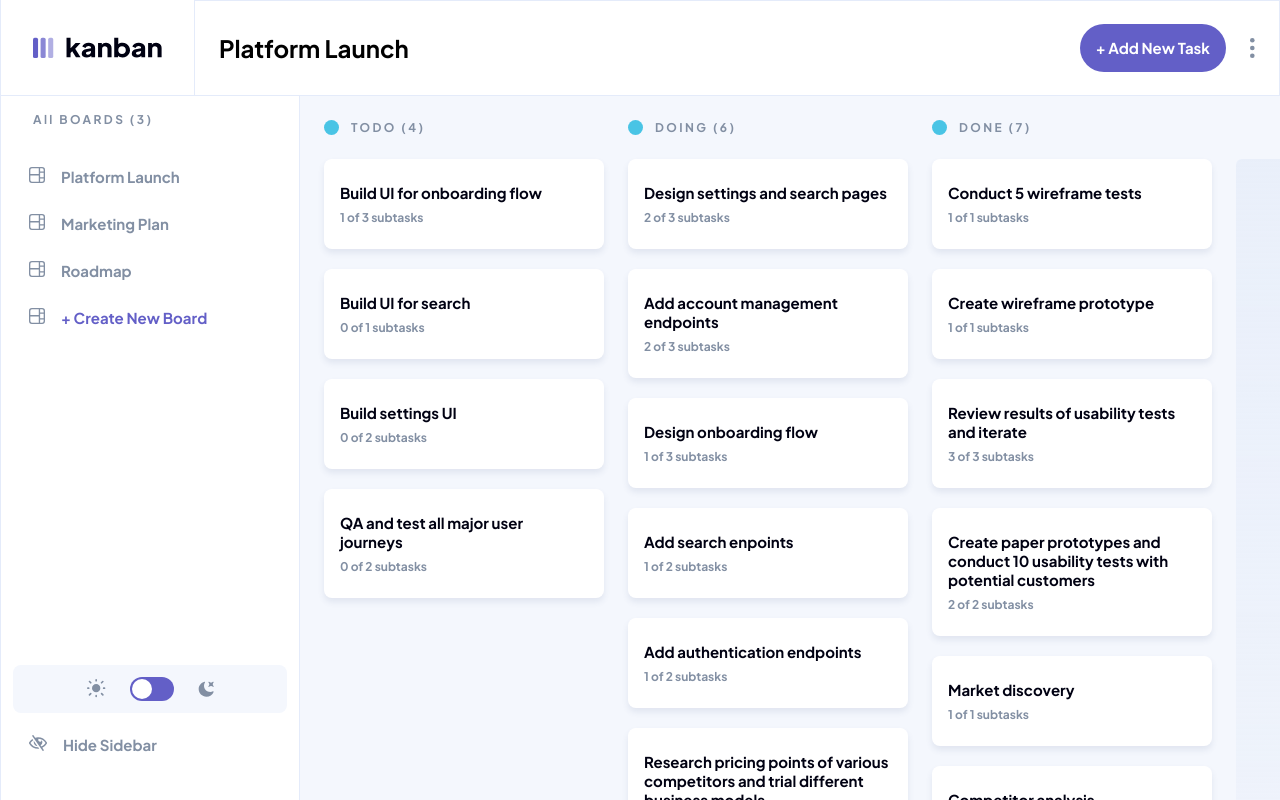
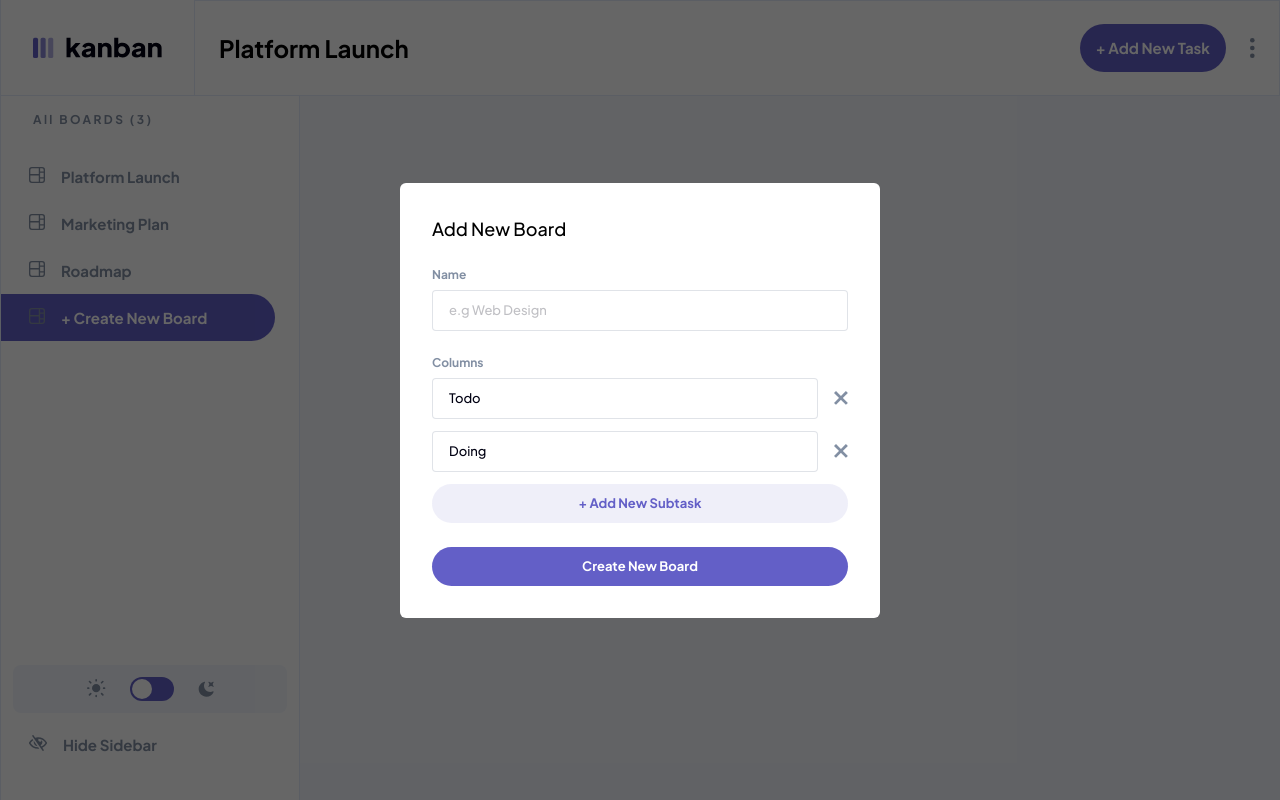
Before and after one commit to arey-dev/task-management, a React (Vite) app: page /task-management/board/add-board in a window 1280 px wide. Built offline with nearby package versions, Linux system fonts and the light colour scheme.

Commit message:
create Add Board component and configure its route

```diff
--- a/src/App.jsx
+++ b/src/App.jsx
@@ -2,6 +2,7 @@ import { createBrowserRouter, RouterProvider } from "react-router-dom";
 import { Root } from "./routes";
 import { Board } from "./routes";
 import { AddTask } from "./routes/AddTask";
+import { AddBoard } from "./routes/AddBoard";
 
 const router = createBrowserRouter(
   [
@@ -20,6 +21,10 @@ const router = createBrowserRouter(
             },
           ],
         },
+        {
+          path: "/board/add-board",
+          element: <AddBoard />,
+        },
       ],
     },
   ],
--- a/src/components/BoardNav.jsx
+++ b/src/components/BoardNav.jsx
@@ -17,7 +17,7 @@ export function BoardNav({ boards }) {
         ))}
         <li className="relative right-6">
           <Link
-            to="board/platform-launch"
+            to="board/add-board"
             title="+ Create New Board"
             className="text-primary"
           />
--- /dev/null
+++ b/src/routes/AddBoard.jsx
@@ -0,0 +1,63 @@
+import { Form } from "react-router-dom";
+import { Modal } from "../components/Modal";
+import { Input } from "../components/form/Input";
+import { RemovableInput } from "../components/form/RemovableInput";
+import { Button } from "../components/ui/Button";
+import { useState } from "react";
+
+const initialColumns = [
+  { id: 0, value: "Todo" },
+  { id: 1, value: "Doing" },
+];
+
+let nextColumnId = initialColumns.length;
+
+export function AddBoard() {
+  const [columns, setColumns] = useState(initialColumns);
+
+  const handleAddColumn = () => {
+    const nextColumn = [
+      ...columns,
+      { id: nextColumnId++, placeholder: "create new column" },
+    ];
+
+    setColumns(nextColumn);
+  };
+
+  const handleRemoveColumn = (id) => {
+    setColumns(columns.filter((column) => column.id !== id));
+  };
+
+  return (
+    <Modal>
+      <Form
+        method="post"
+        className="flex flex-col w-[30rem] gap-6 bg-light-surface p-8 rounded-md"
+      >
+        <h2 className="text-lg">Add New Board</h2>
+        <Input label="Name" placeholder="e.g Web Design" />
+        <section>
+          <h3 className="mb-2 text-body-md text-on-background">Columns</h3>
+          {columns.map((column, index) => (
+            <RemovableInput
+              key={column.id}
+              label={`subtask ${index}`}
+              label-sr-only="true"
+              defaultValue={column?.value}
+              placeholder={column?.placeholder}
+              onRemove={() => handleRemoveColumn(column.id)}
+            />
+          ))}
+          <Button
+            onClick={handleAddColumn}
+            variant="secondary"
+            className="w-full"
+          >
+            + Add New Subtask
+          </Button>
+        </section>
+        <Button>Create New Board</Button>
+      </Form>
+    </Modal>
+  );
+}
```
